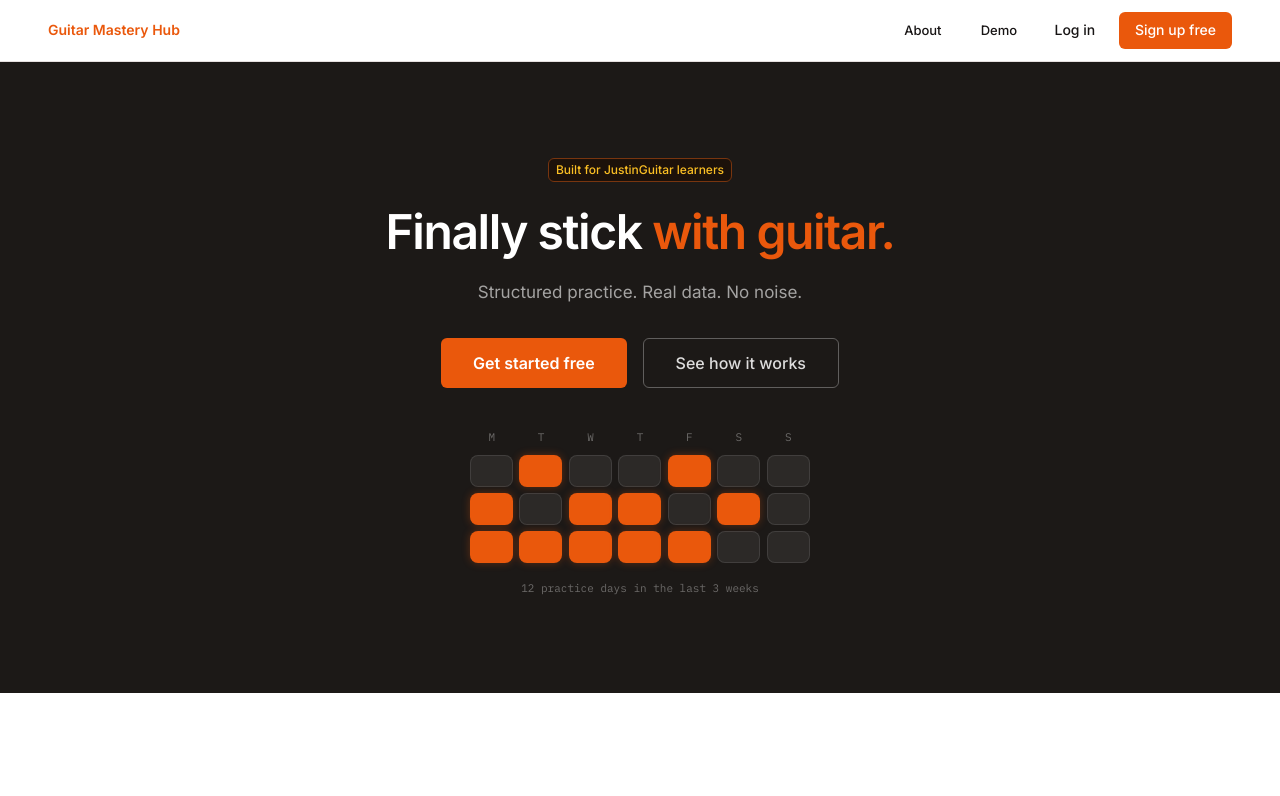
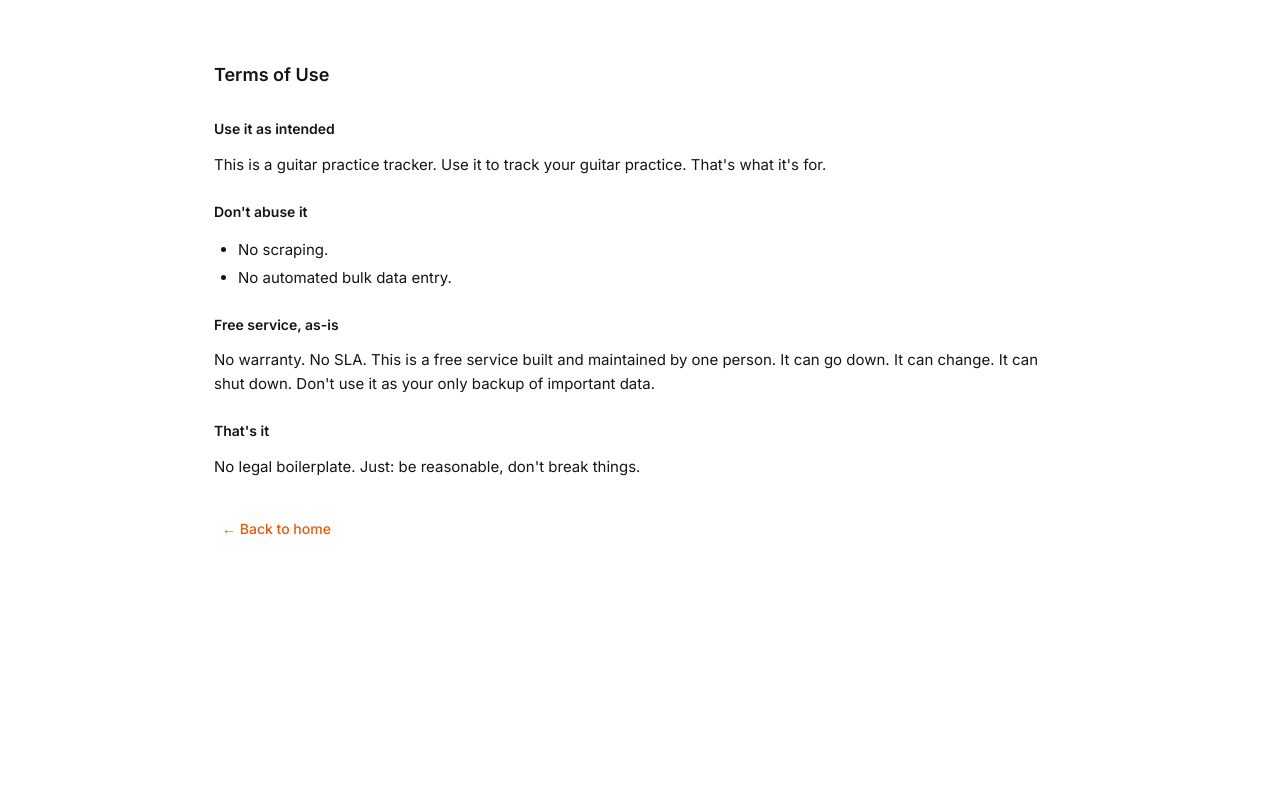
Before and after one commit to rajathbrgowda/guitar-mastery-hub, a React (Vite) app in the folder client/: page /terms in a window 1280 px wide. Before the commit this address led to /. Shown: the top 796 px of the page. Built offline with nearby package versions, Linux system fonts and the light colour scheme; no server answers.

Commit message:
feat(public): add /terms page — minimal terms of use

```diff
--- /dev/null
+++ b/client/src/pages/Terms.tsx
@@ -0,0 +1,55 @@
+import Box from '@mui/material/Box';
+import Button from '@mui/material/Button';
+import Container from '@mui/material/Container';
+import Typography from '@mui/material/Typography';
+import { Link as RouterLink } from 'react-router-dom';
+
+export default function Terms() {
+  return (
+    <Container maxWidth="md" sx={{ py: 8 }}>
+      <Typography variant="h4" fontWeight={700} sx={{ mb: 4 }}>
+        Terms of Use
+      </Typography>
+
+      <Typography variant="h6" fontWeight={600} sx={{ mb: 1.5 }}>
+        Use it as intended
+      </Typography>
+      <Typography sx={{ mb: 3 }}>
+        This is a guitar practice tracker. Use it to track your guitar practice. That&apos;s what
+        it&apos;s for.
+      </Typography>
+
+      <Typography variant="h6" fontWeight={600} sx={{ mb: 1.5 }}>
+        Don&apos;t abuse it
+      </Typography>
+      <Box component="ul" sx={{ mb: 3, pl: 3 }}>
+        <li>
+          <Typography sx={{ mb: 0.5 }}>No scraping.</Typography>
+        </li>
+        <li>
+          <Typography>No automated bulk data entry.</Typography>
+        </li>
+      </Box>
+
+      <Typography variant="h6" fontWeight={600} sx={{ mb: 1.5 }}>
+        Free service, as-is
+      </Typography>
+      <Typography sx={{ mb: 3 }}>
+        No warranty. No SLA. This is a free service built and maintained by one person. It can go
+        down. It can change. It can shut down. Don&apos;t use it as your only backup of important
+        data.
+      </Typography>
+
+      <Typography variant="h6" fontWeight={600} sx={{ mb: 1.5 }}>
+        That&apos;s it
+      </Typography>
+      <Typography sx={{ mb: 4 }}>
+        No legal boilerplate. Just: be reasonable, don&apos;t break things.
+      </Typography>
+
+      <Button component={RouterLink} to="/" variant="text">
+        ← Back to home
+      </Button>
+    </Container>
+  );
+}
--- a/client/src/router.tsx
+++ b/client/src/router.tsx
@@ -21,6 +21,7 @@ import Tools from './pages/Tools';
 import Settings from './pages/Settings';
 import ActivePracticeMode from './pages/ActivePracticeMode';
 import Privacy from './pages/Privacy';
+import Terms from './pages/Terms';
 
 function ProtectedRoute({ children }: { children: ReactNode }) {
   const { session, loading: authLoading } = useAuth();
@@ -89,6 +90,7 @@ export const router = createBrowserRouter([
   { path: '/reset-password', element: <ResetPassword /> },
   { path: '/auth/callback', element: <AuthCallback /> },
   { path: '/privacy', element: <Privacy /> },
+  { path: '/terms', element: <Terms /> },
 
   // Onboarding (authenticated but not yet onboarded)
   {
```
Also changed, not shown: 1 other file (tests, documents, lock files or other folders).
